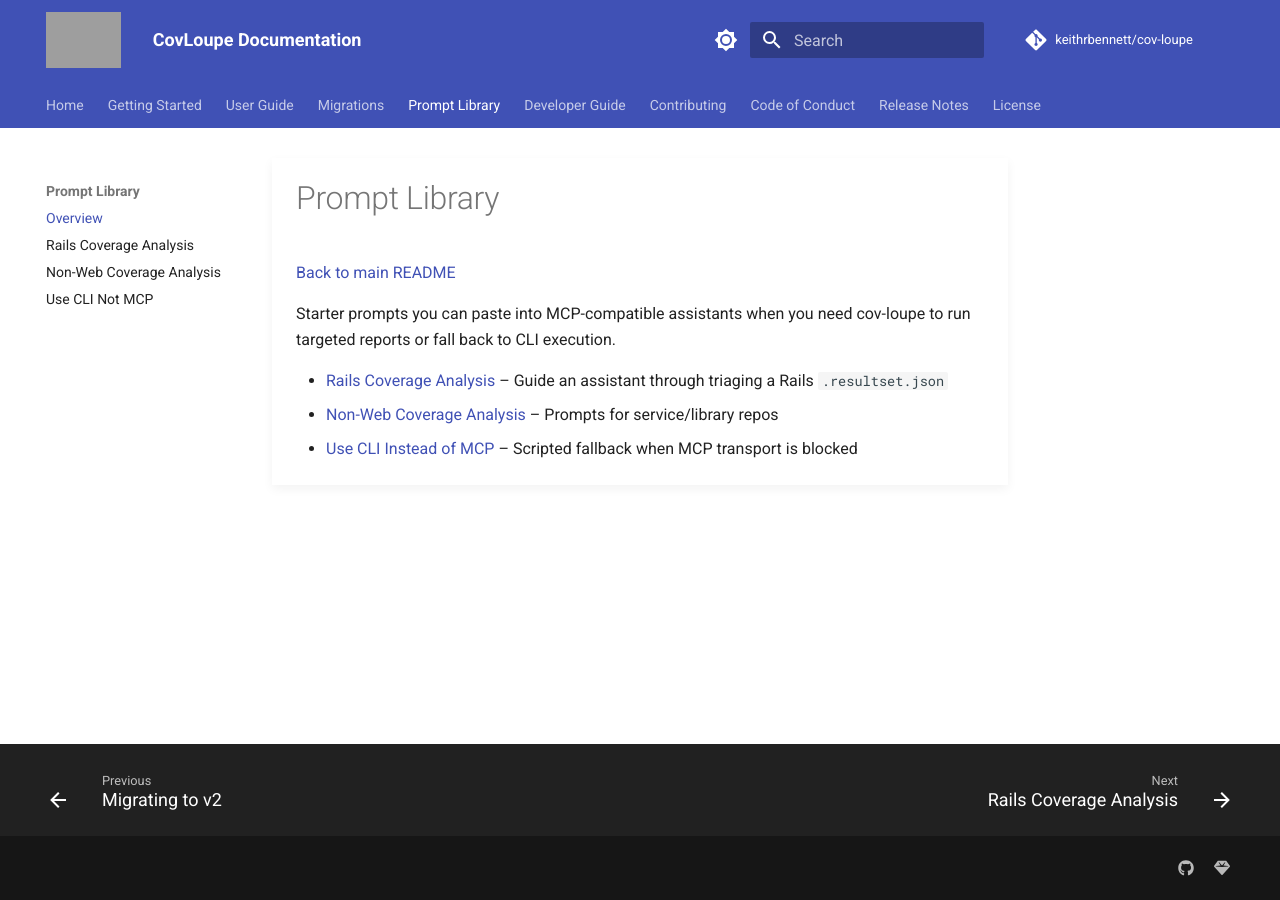
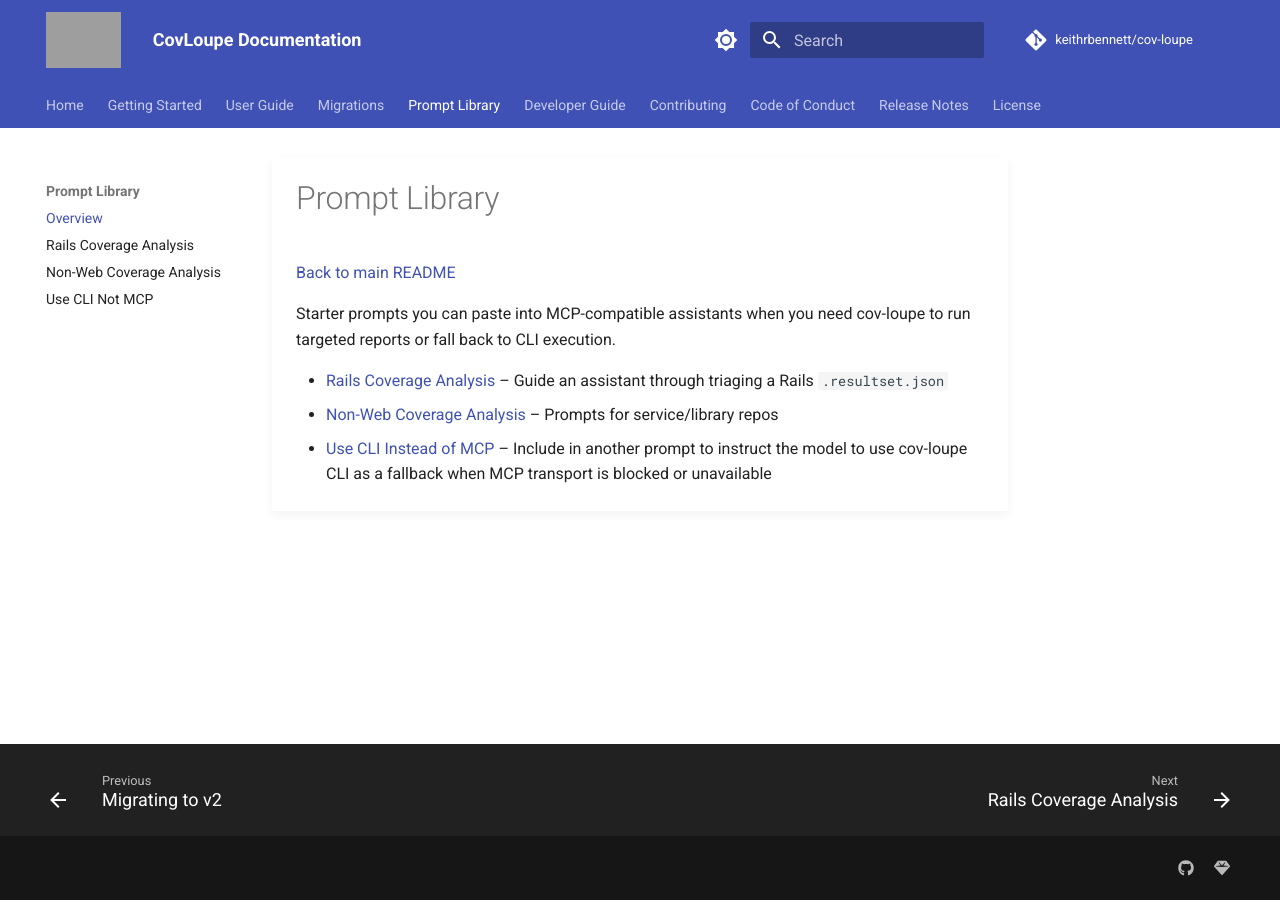
Before and after one commit to keithrbennett/simplecov-mcp, an MkDocs documentation site: the page built from docs/user/prompts/README.md, in a window 1280 px wide. Built offline with MkDocs 1.6.1 and Material for MkDocs 9.7.7, drawn with Linux system fonts in a browser that asks for light colours; comment, search, counter and statistics services are not loaded; grey boxes are pictures that could not be loaded.

Commit message:
Improve CLI fallback prompt and description.

```diff
--- a/docs/user/prompts/README.md
+++ b/docs/user/prompts/README.md
@@ -6,4 +6,4 @@ Starter prompts you can paste into MCP-compatible assistants when you need cov-l
 
 - [Rails Coverage Analysis](rails-coverage-analysis-prompt.md) – Guide an assistant through triaging a Rails `.resultset.json`
 - [Non-Web Coverage Analysis](non-web-coverage-analysis-prompt.md) – Prompts for service/library repos
-- [Use CLI Instead of MCP](use-cli-not-mcp-prompt.md) – Scripted fallback when MCP transport is blocked
+- [Use CLI Instead of MCP](use-cli-not-mcp-prompt.md) – Include in another prompt to instruct the model to use cov-loupe CLI as a fallback when MCP transport is blocked or unavailable
```
Also changed, not shown: docs/user/prompts/use-cli-not-mcp-prompt.md (+1 -1 lines).
